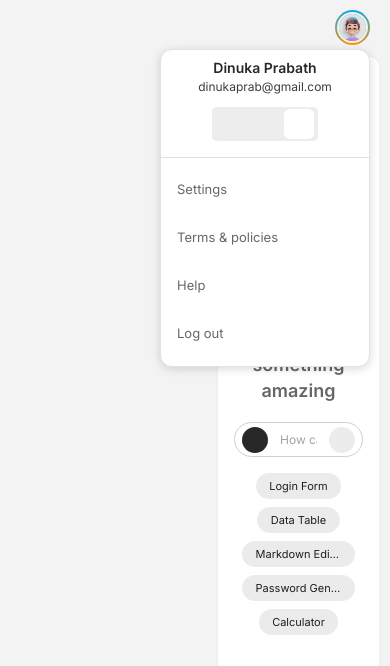
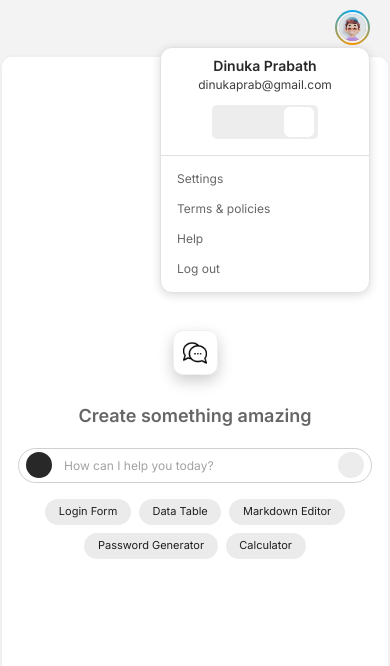
Before and after one commit to dinukaprab/chat-ai, a Next.js app: page / in a window 390 px wide. Both pictures are taken after a click on the button 352 px from the left and 27 px from the top of the page. Shown: the top 666 px of the page. Built offline with nearby package versions, Linux system fonts and the light colour scheme; some icons are missing.

Commit message:
enhance responsive design and theme handling in layout and popover components

```diff
--- a/src/app/globals.css
+++ b/src/app/globals.css
@@ -1,7 +1,21 @@
 :root {
+  --background: #f3f3f3;
+  --foreground: #282828;
   --bg-color: var(--initial-bg, #f3f3f3);
+}
+
+@media (prefers-color-scheme: dark) {
+  :root {
+    --background: #0a0a0a;
+    --foreground: #ededed;
+  }
 }
 
 [data-theme="dark"] {
   --bg-color: #131313 !important;
 }
+
+body {
+  color: var(--foreground);
+  background: var(--background);
+}
--- a/src/components/MainLayout/MainLayout.tsx
+++ b/src/components/MainLayout/MainLayout.tsx
@@ -1,13 +1,12 @@
 "use client";
 
 import React, { ReactNode, ReactElement } from "react";
+import { Box, useTheme, useMediaQuery } from "@mui/material";
 import Navbar from "./navbar/Navbar";
 import Sidebar from "./sidebar/Sidebar";
-import { Box, useTheme } from "@mui/material";
 
 const NAVBAR_HEIGHT = 65;
 const SIDEBAR_WIDTH = 225;
-const CONTENT_MARGIN_LEFT = 216;
 const CONTENT_MARGIN_TOP = 55;
 
 interface LayoutProps {
@@ -16,17 +15,24 @@ interface LayoutProps {
 
 export default function Layout({ children }: LayoutProps): ReactElement {
   const theme = useTheme();
+  const isTabletOrBelow = useMediaQuery(theme.breakpoints.down("md"));
+
+  const contentMarginLeft = isTabletOrBelow ? 0 : SIDEBAR_WIDTH;
+  const contentWidth = isTabletOrBelow
+    ? "100%"
+    : `calc(100% - ${SIDEBAR_WIDTH}px)`;
+
   return (
     <>
       <Navbar height={CONTENT_MARGIN_TOP} />
-      <Sidebar width={CONTENT_MARGIN_LEFT} />
+      {!isTabletOrBelow && <Sidebar width={SIDEBAR_WIDTH} />}
       <Box
         component="main"
         sx={{
           position: "relative",
           height: `calc(100vh - ${NAVBAR_HEIGHT}px)`,
-          width: `calc(100% - ${SIDEBAR_WIDTH}px)`,
-          marginLeft: `${CONTENT_MARGIN_LEFT}px`,
+          width: contentWidth,
+          marginLeft: `${contentMarginLeft}px`,
           marginTop: `${CONTENT_MARGIN_TOP}px`,
           borderRadius: 3,
           backgroundColor: theme.palette.customBackground.surface,
--- a/src/components/MainLayout/navbar/AccountPopover.tsx
+++ b/src/components/MainLayout/navbar/AccountPopover.tsx
@@ -1,5 +1,5 @@
 "use client";
-import { useState, useCallback, useEffect } from "react";
+import { useState, useCallback } from "react";
 import { useRouter } from "next/navigation";
 import Image from "next/image";
 import {
@@ -13,6 +13,7 @@ import {
   IconButton,
   MenuItem,
   ClickAwayListener,
+  useMediaQuery,
 } from "@mui/material";
 import { useTheme } from "@mui/material/styles";
 import { menuItemClasses } from "@mui/material/MenuItem";
@@ -41,6 +42,7 @@ const menuItems = ["Settings", "Terms & policies", "Help", "Log out"];
 export default function AccountPopover() {
   const router = useRouter();
   const theme = useTheme();
+  const isTabletOrBelow = useMediaQuery(theme.breakpoints.down("md"));
   const [openPopover, setOpenPopover] = useState(false);
   const [firstName, setFirstName] = useState("Dinuka");
   const [lastName, setLastName] = useState("Prabath");
@@ -130,7 +132,7 @@ export default function AccountPopover() {
               <Box
                 sx={{
                   position: "absolute",
-                  top: "110%",
+                  top: isTabletOrBelow ? "105%" : "110%",
                   right: 0,
                   width: 210,
                   bgcolor: "background.paper",
@@ -270,12 +272,17 @@ export default function AccountPopover() {
                     {menuItems.map((item, index) => (
                       <MenuItem
                         key={index}
-                        sx={{ borderRadius: 5, px: 1, py: 0.7 }}
+                        sx={{
+                          borderRadius: 5,
+                          px: 1,
+                          py: isTabletOrBelow ? 0.4 : 0.7,
+                          minHeight: { xs: 30 },
+                        }}
                       >
                         <ListItemText>
                           <Typography
                             sx={{
-                              fontSize: 13,
+                              fontSize: isTabletOrBelow ? 12 : 13,
                               color: theme.palette.text.secondary,
                             }}
                           >
```
